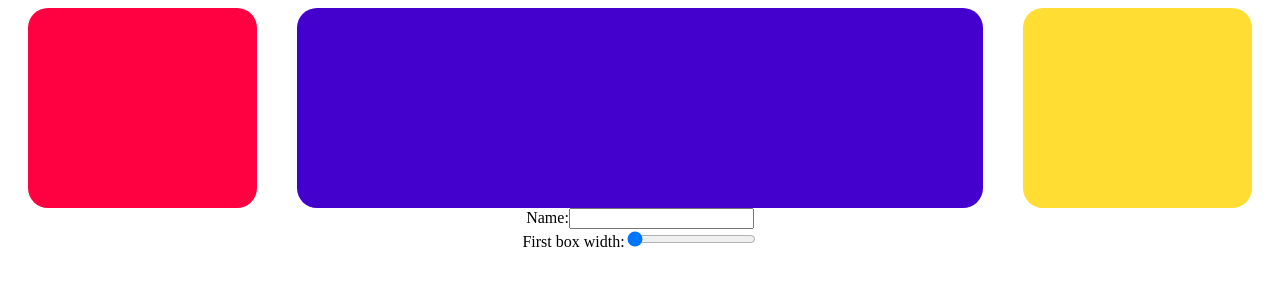
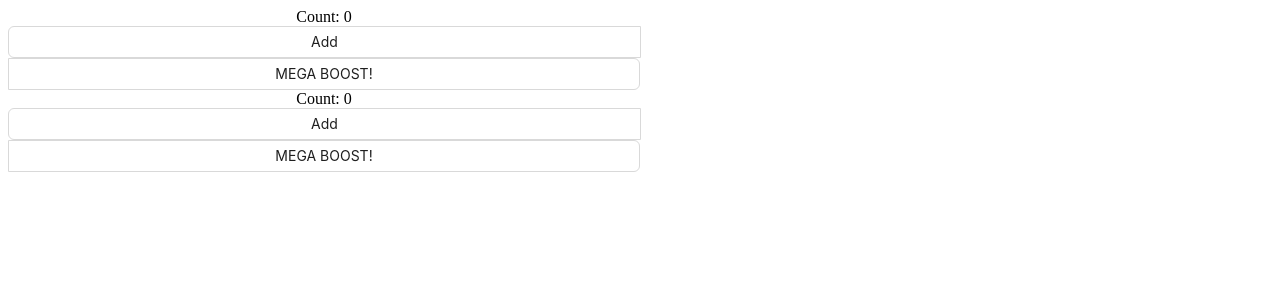
Before and after one commit to zeroskylian/test-react, a React (Create React App) app: page / in a window 1280 px wide. Shown: the top 300 px of the page. Built offline with nearby package versions, Linux system fonts and the light colour scheme.

Commit message:
React useCallback

```diff
--- /dev/null
+++ b/src/Module/HOOK/TestUseCallback.tsx
@@ -0,0 +1,38 @@
+import React from 'react';
+import { Button } from 'antd/es/radio';
+
+export default function TestUseCallback() {
+  const [count, setCount] = React.useState(0);
+
+  function handleMegaBoost() {
+    setCount((currentValue) => currentValue + 1234);
+  }
+
+  return (
+    <div
+      style={{
+        display: 'flex',
+        flexDirection: 'column',
+        justifyContent: 'space-between',
+        alignContent: 'space-between',
+        textAlign: 'center',
+        width: '50%',
+      }}>
+      Count: {count}
+      <Button
+        onClick={() => {
+          setCount(count + 1);
+        }}>
+        Add
+      </Button>
+      <MegaBoostMemo handleClick={handleMegaBoost} />
+    </div>
+  );
+}
+
+function MegaBoost(props: { handleClick: () => void }) {
+  console.log('Render MegaBoost');
+  return <Button onClick={props.handleClick}>MEGA BOOST!</Button>;
+}
+
+const MegaBoostMemo = React.memo(MegaBoost);
--- /dev/null
+++ b/src/Module/HOOK/TestUseCallbackBetter.tsx
@@ -0,0 +1,43 @@
+import React from 'react';
+import { Button } from 'antd/es/radio';
+
+export default function TestUseCallbackBetter() {
+  const [count, setCount] = React.useState(0);
+
+  const handleMegaBoost = React.useMemo(() => {
+    console.log('22');
+    return function () {
+      setCount((currentValue) => currentValue + 1234);
+    };
+  }, []);
+  // const handleMegaBoost = React.useCallback(() => {
+  //   setCount((currentValue) => currentValue + 1234);
+  // }, []);
+  return (
+    <div
+      style={{
+        display: 'flex',
+        flexDirection: 'column',
+        justifyContent: 'space-between',
+        alignContent: 'space-between',
+        textAlign: 'center',
+        width: '50%',
+      }}>
+      Count: {count}
+      <Button
+        onClick={() => {
+          setCount(count + 1);
+        }}>
+        Add
+      </Button>
+      <MegaBoostMemo handleClick={handleMegaBoost} />
+    </div>
+  );
+}
+type MegaBoostP = { handleClick: () => void };
+function MegaBoost(props: MegaBoostP) {
+  console.log('Render MegaBoost');
+  return <Button onClick={props.handleClick}>MEGA BOOST!</Button>;
+}
+
+const MegaBoostMemo = React.memo(MegaBoost);
--- a/src/index.tsx
+++ b/src/index.tsx
@@ -1,11 +1,8 @@
 import React from "react";
 import ReactDOM from "react-dom/client";
 import reportWebVitals from "./reportWebVitals";
-import TestMemo from "./Module/HOOK/TestMemo";
-import TestMemoUseEffect from './Module/HOOK/TestMemoUseMemo'
-import TestMemo2 from "./Module/HOOK/TestMemo2";
-import TestMemo2Better from "./Module/HOOK/TestMemo2Better";
-
+import TestUseCallbackBetter from "./Module/HOOK/TestUseCallbackBetter";
+import TestUseCallback from "./Module/HOOK/TestUseCallback";
 // import TestAJAX from "./Module/AJAX/TestAJAX";
 // import RenderPropsDemo from "./Module/RenderProps/RenderProps";
 
@@ -13,9 +10,12 @@ export const root = ReactDOM.createRoot(
   document.getElementById("root") as HTMLElement
 );
 
-root.render(<React.StrictMode>
-  <TestMemo2Better />
-</React.StrictMode>);
+root.render(
+  <React.StrictMode>
+    <TestUseCallbackBetter />
+    <TestUseCallback />
+  </React.StrictMode>
+);
 // If you want to start measuring performance in your app, pass a function
 // to log results (for example: reportWebVitals(console.log))
 // or send to an analytics endpoint. Learn more: https://bit.ly/CRA-vitals
```
Also changed, not shown: src/Module/HOOK/TestMemoUseMemo.tsx (+6 -6 lines).
